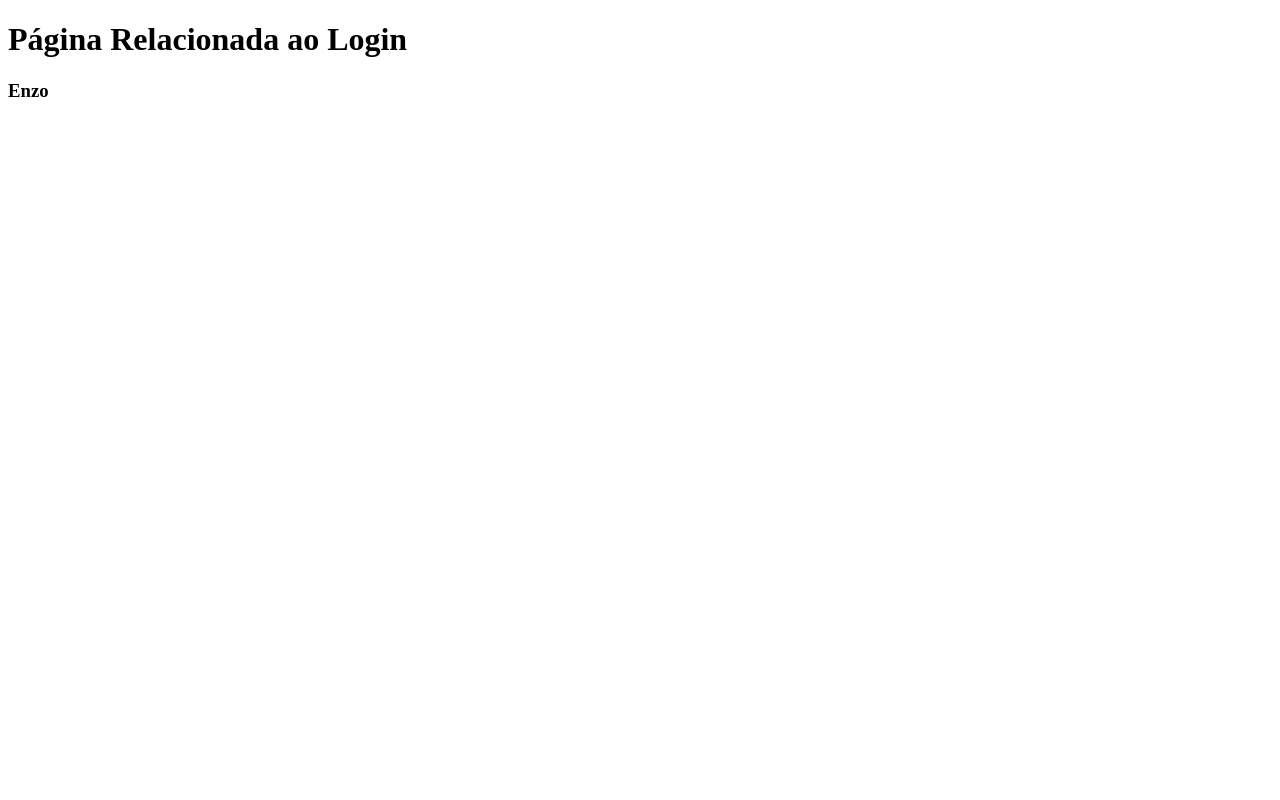
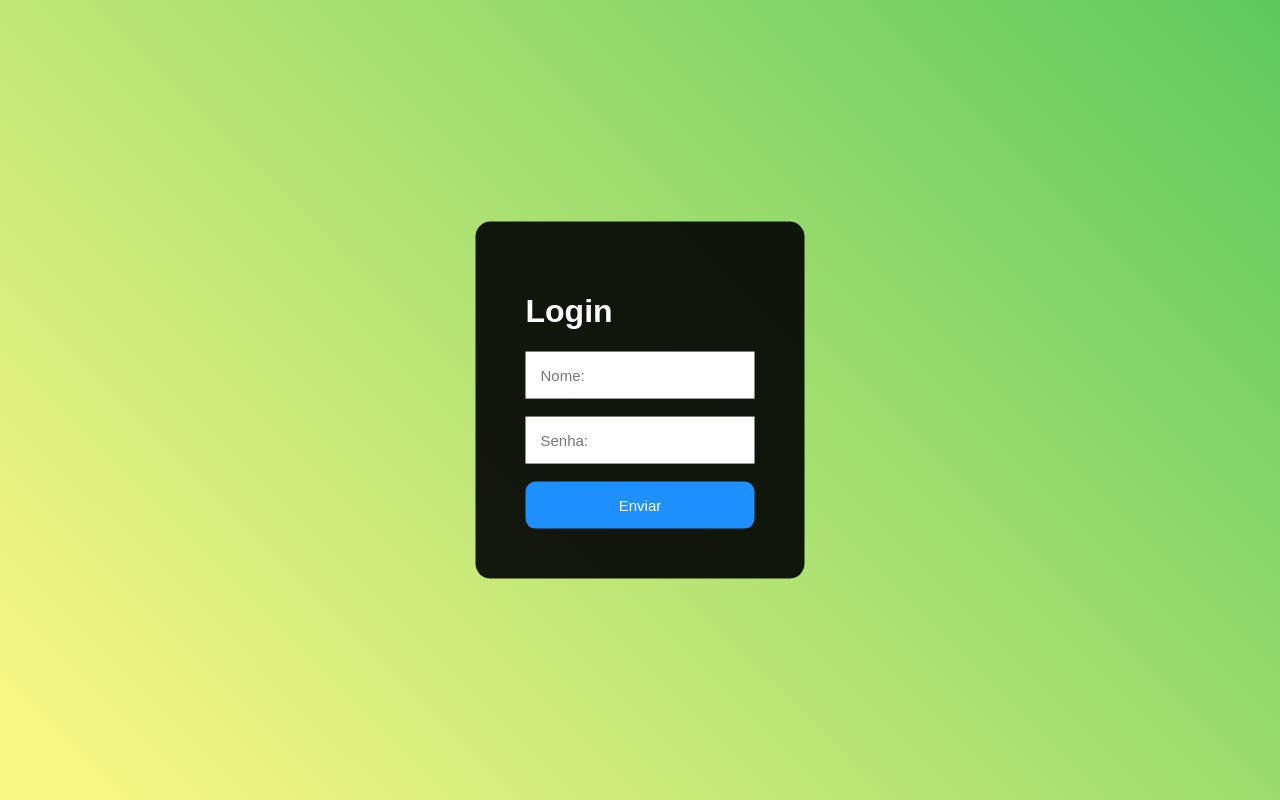
Before and after one commit to SistemasCaseej/Restaurante, a website: page pages/login/login.html in a window 1280 px wide. Drawn offline with Linux system fonts and the light colour scheme.

Commit message:
Criei a página de Login

```diff
--- a/pages/login/login.html
+++ b/pages/login/login.html
@@ -3,9 +3,54 @@
 <head>
     <meta charset="UTF-8">
     <meta name="viewport" content="width=device-width, initial-scale=1.0">
-    <title>Document</title>
+    <title>Tela de Login</title>
+    <style>
+        html{
+            height:100% ;
+        }
+        body{
+            font-family: Arial, Helvetica, sans-serif;
+            background-image: linear-gradient(45deg, rgb(247, 247, 133)5%, rgb(94, 201, 94));
+        }
+        div{
+            background-color: rgba(0, 0, 0, 0.9);
+            position: absolute;
+            top: 50%;
+            left: 50%;
+            transform: translate(-50%, -50%);
+            padding: 50px;
+            border-radius: 15px;
+            color: white;
+        }
+        input{
+            outline: none;
+            border: none;
+            font-size: 15px;
+            padding: 15px;
+        }
+        button{
+            background-color: dodgerblue;
+            border: none;
+            width: 100%;
+            padding: 15px;
+            color: white;
+            border-radius: 10px;
+            font-size: 15px;
+        }
+        button:hover{
+            background-color: deepskyblue;
+            cursor: pointer;
+        }
+    </style>
 </head>
 <body>
-    <h1>Página Relacionada ao Login</h1><h3>Enzo</h3>
+    <div class="Login">
+        <h1>Login</h1>
+        <input type="text" placeholder="Nome:">
+        <br><br>
+        <input type="password" placeholder="Senha:">
+        <br><br>
+        <button>Enviar</button>
+    </div>
 </body>
 </html>
```
